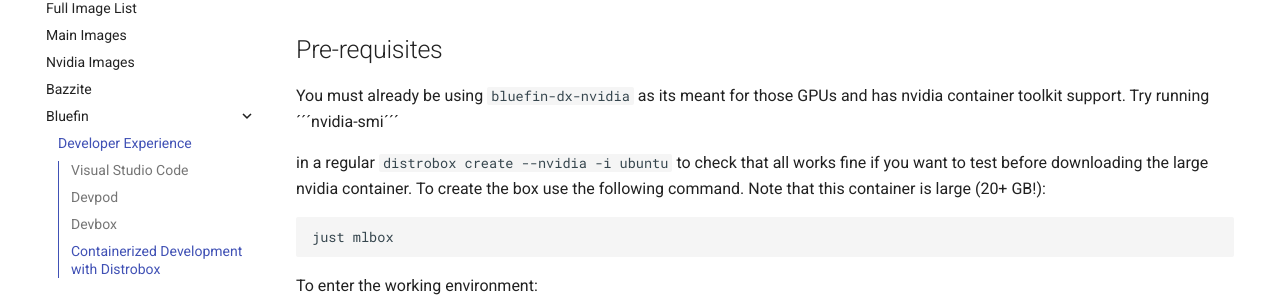
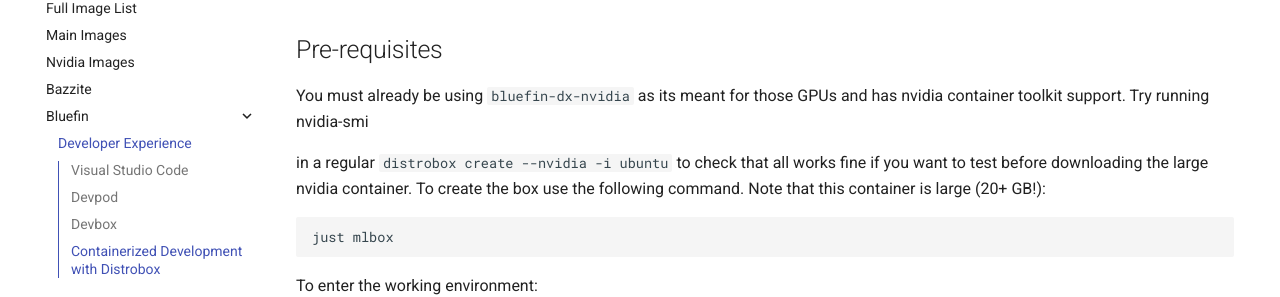
Before and after one commit to ublue-os/website, an MkDocs documentation site: the page built from docs/images/bluefin/developer-experience.md, in a window 1280 px wide and 900 px high, scrolled down 1881 px. Shown: the part 148-445 px from the top of the window. Built offline with MkDocs 1.6.1 and Material for MkDocs 9.7.7, drawn with Linux system fonts in a browser that asks for light colours; comment, search, counter and statistics services are not loaded.

Commit message:
fix: formatting

```diff
--- a/docs/images/bluefin/developer-experience.md
+++ b/docs/images/bluefin/developer-experience.md
@@ -53,7 +53,7 @@ Bluefin includes a NGC container that includes the latest [stable PyTorch from N
 ## Pre-requisites
 
 You must already be using `bluefin-dx-nvidia` as its meant for those GPUs and has nvidia container toolkit support. Try running
-    ´´´nvidia-smi´´´
+    nvidia-smi
 
 in a regular `distrobox create --nvidia -i ubuntu` to check that all works fine if you want to test before downloading the large nvidia container. To create the box use the following command. Note that this container is large (20+ GB!):
 
```
